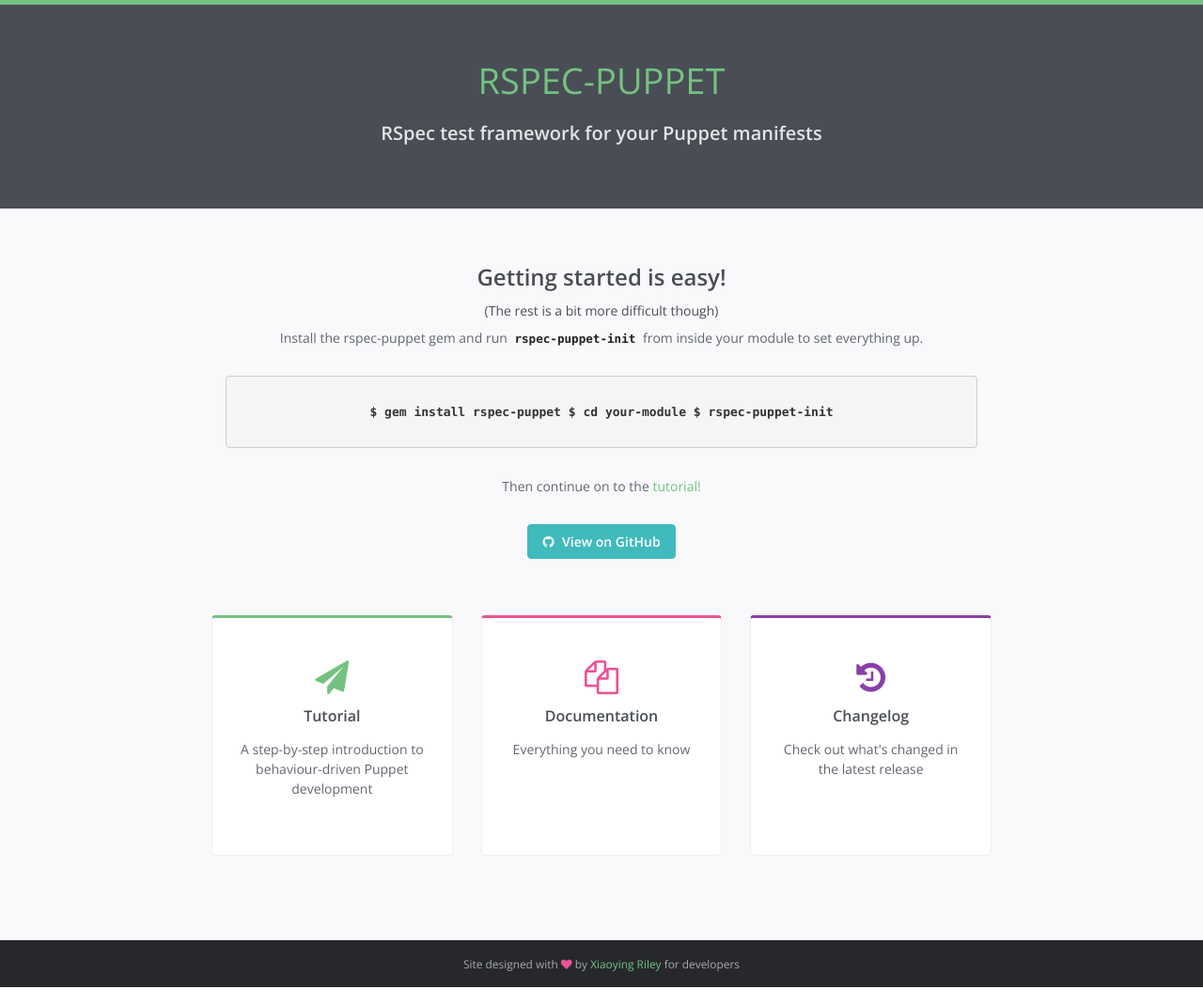
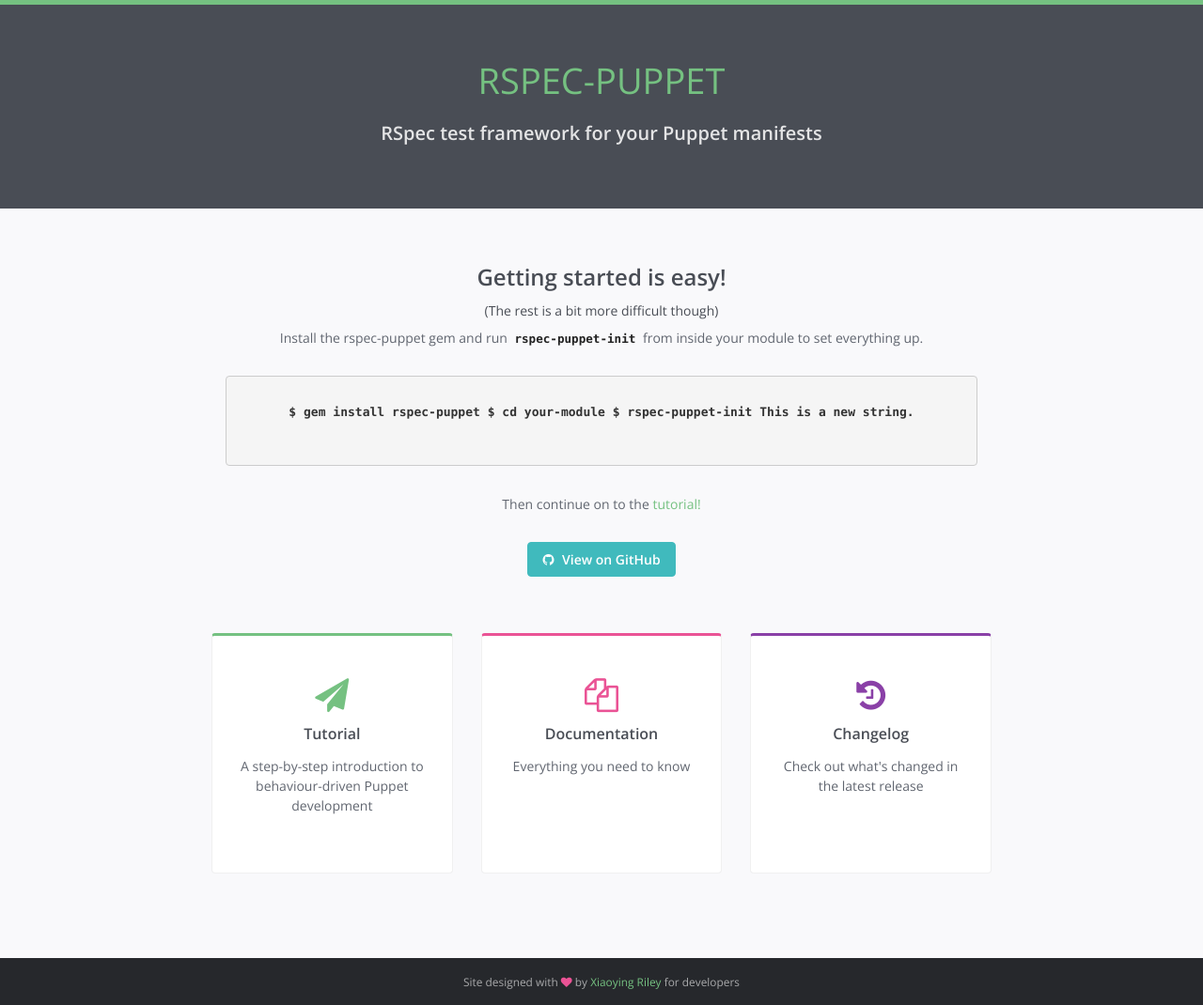
Before and after one commit to rodjek/rspec-puppet, a Jekyll site: the page docs/index_fa-IR.html, which Jekyll copies as it is, in a window 1280 px wide. Shown: the whole page at 94% size. Built offline with Jekyll 4.4.1, drawn with Linux system fonts in a browser that asks for light colours.

```diff
--- a/docs/index_fa-IR.html
+++ b/docs/index_fa-IR.html
@@ -51,7 +51,8 @@
                 <div class="intro">
                     <p>Install the rspec-puppet gem and run <code>rspec-puppet-init</code> from inside your module to set everything up.</p>
                     <div class="code-block"><pre><code class="language-bash">
-$ gem install rspec-puppet $ cd your-module $ rspec-puppet-init
+$ gem install rspec-puppet $ cd your-module $ rspec-puppet-init This is a new string.
+
                         </code></pre></div>
                     <p>Then continue on to the <a href="/tutorial/">tutorial!</a></p>
                     <div class="cta-container">
```
